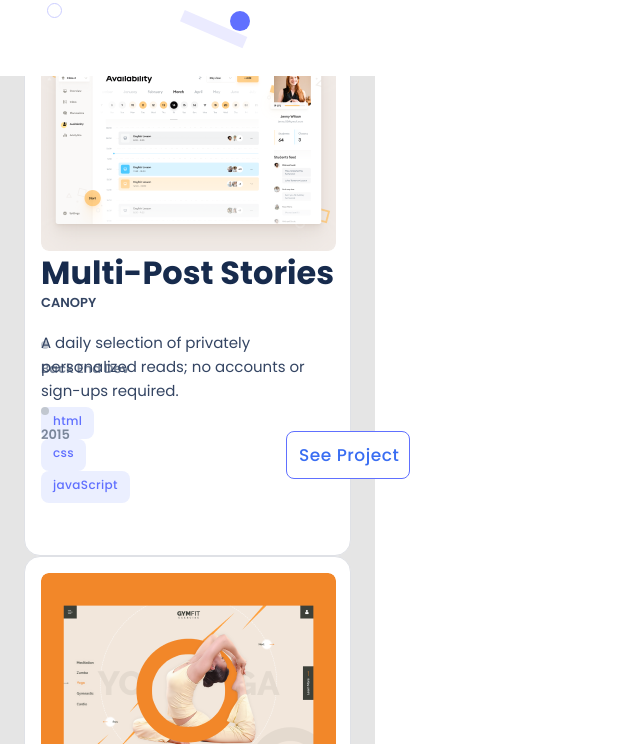
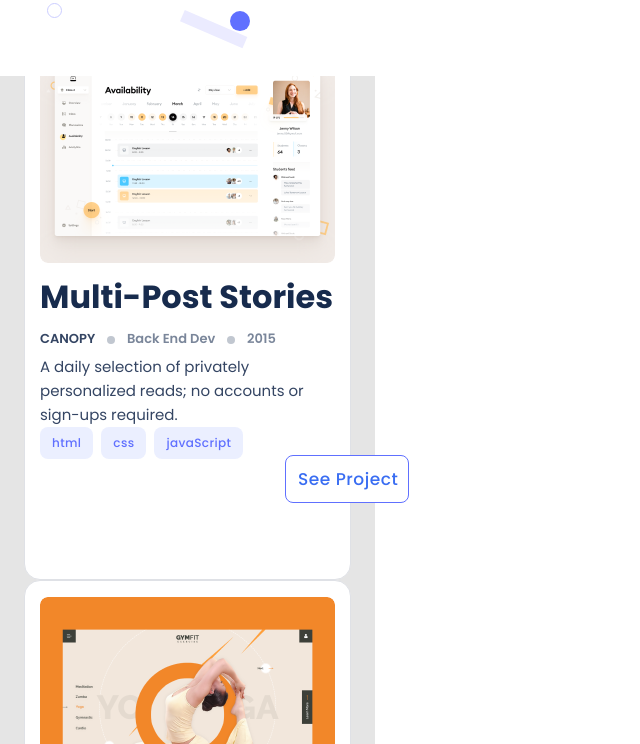
Before and after one commit to MesakDuduCoder/portfolio, a website: page index.html in a window 1280 px wide. Shown: the part 642-1386 px from the top of the page, without its empty margins (0-640 px from the left). Drawn offline with Linux system fonts and the light colour scheme.

Commit message:
For pair programming 2

```diff
--- a/works.css
+++ b/works.css
@@ -17,9 +17,9 @@
   border: 1px solid #dfe1e6;
   box-sizing: border-box;
   width: 327px;
-  /* display: flex;
+  display: flex;
   flex-direction: column;
-  align-items: center; */
+  align-items: center;
   padding: 16px;
   gap: 12px;
   border-radius: 16px;
@@ -62,13 +62,13 @@
   gap: 12px;
   width: 295px;
   height: 288px;
-  /* float: right; */
+
 }
 
 .primary-text {
-  /* display: flex;
+  display: flex;
   flex-direction: column;
-  align-items: flex-start; */
+  align-items: flex-start;
   padding: 0;
   gap: 12px;
   width: 295px;
@@ -87,9 +87,9 @@
 }
 
 .frame {
-  /* display: flex;
+  display: flex;
   flex-direction: row;
-  align-items: center; */
+  align-items: center;
   padding: 0;
   gap: 12px;
   width: 236px;
@@ -97,9 +97,9 @@
 }
 
 .client {
-  /* display: flex;
+  display: flex;
   flex-direction: row;
-  align-items: center; */
+  align-items: center;
   padding: 8px 0;
   width: 55px;
   height: 32px;
@@ -117,9 +117,9 @@
 }
 
 .role {
-  /* display: flex;
+  display: flex;
   flex-direction: row;
-  align-items: center; */
+  align-items: center;
   padding: 8px 0;
   width: 88px;
   height: 32px;
@@ -137,9 +137,9 @@
 }
 
 .year {
-  /* display: flex;
+  display: flex;
   flex-direction: row;
-  align-items: center; */
+  align-items: center;
   padding: 8px 0;
   width: 29px;
   height: 32px;
@@ -168,9 +168,9 @@
 }
 
 .tags {
-  /* display: flex;
+  display: flex;
   flex-direction: row;
-  align-items: center; */
+  align-items: center;
   list-style: none;
   padding: 0;
   gap: 8px;
@@ -179,9 +179,9 @@
 }
 
 .tags-list {
-  /* display: flex;
+  display: flex;
   flex-direction: row;
-  align-items: center; */
+  align-items: center;
   padding: 4px 12px;
   width: fit-content;
   height: 24px;
```
